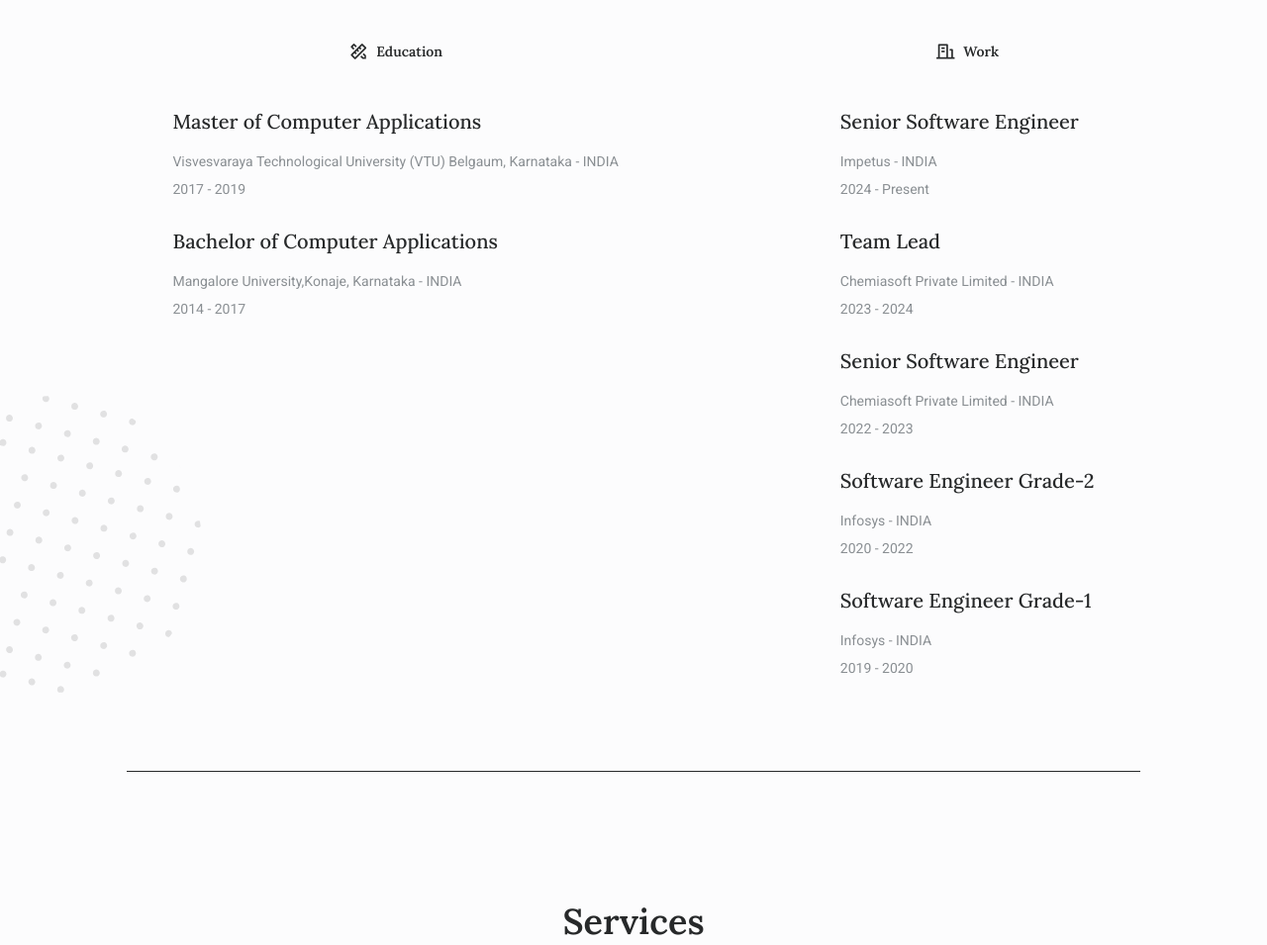
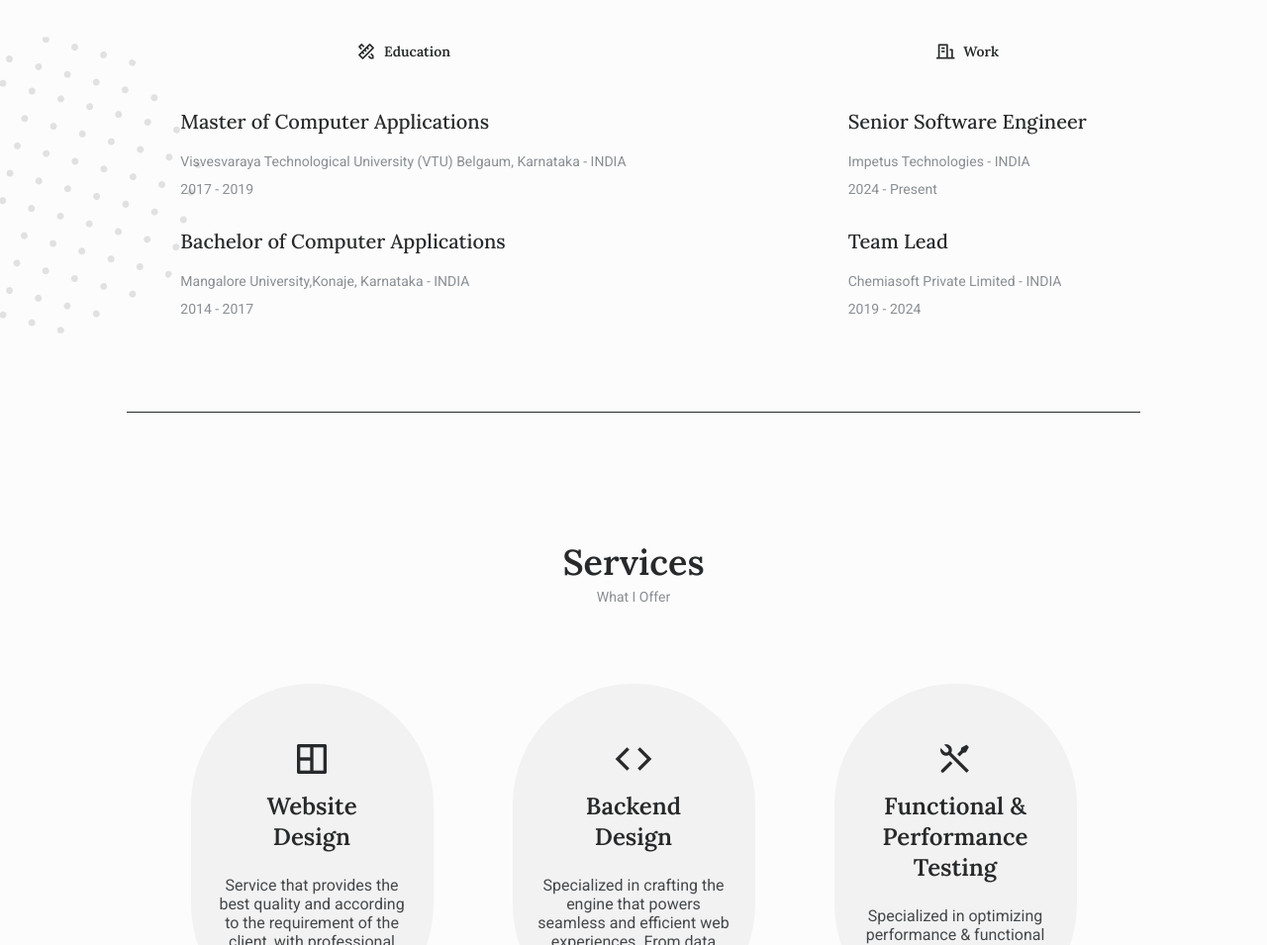
Before and after one commit to prashanth609/my_portfolio, a plain HTML site: page index.html in a window 1280 px wide. Shown: the part 2927-3882 px from the top of the page at 99% size. Drawn offline with nearby package versions, Linux system fonts and the light colour scheme.

Commit message:
updated the code

```diff
--- a/index.html
+++ b/index.html
@@ -532,7 +532,7 @@ document.getElementById('contact-form').addEventListener('submit', function (e)
                                 <h3 class="qualification__name">
                                     Senior Software Engineer
                                 </h3>
-                                <span class="qualification__country">Impetus - INDIA</span>
+                                <span class="qualification__country">Impetus Technologies - INDIA</span>
                                 <span class="qualification__year">2024 - Present</span>
                             </div>
                             <div>
@@ -540,29 +540,10 @@ document.getElementById('contact-form').addEventListener('submit', function (e)
                                     Team Lead
                                 </h3>
                                 <span class="qualification__country">Chemiasoft Private Limited - INDIA</span>
-                                <span class="qualification__year">2023 - 2024</span>
+                                <span class="qualification__year">2019 - 2024</span>
                             </div>
 
-                            <div>
-                                <h3 class="qualification__name">
-                                    Senior Software Engineer
-                                </h3>
-                                <span class="qualification__country">Chemiasoft Private Limited - INDIA</span>
-                                <span class="qualification__year">2022 - 2023</span>
-                            </div>
 
-                            <div>
-                                <h3 class="qualification__name">
-                                    Software Engineer Grade-2                                </h3>
-                                <span class="qualification__country">Infosys - INDIA</span>
-                                <span class="qualification__year">2020 - 2022</span>
-                            </div>
-                            <div>
-                                <h3 class="qualification__name">
-                                    Software Engineer Grade-1                                </h3>
-                                <span class="qualification__country">Infosys - INDIA</span>
-                                <span class="qualification__year">2019 - 2020</span>
-                            </div>
                         </div>
                     </div>
                 </div>
```
